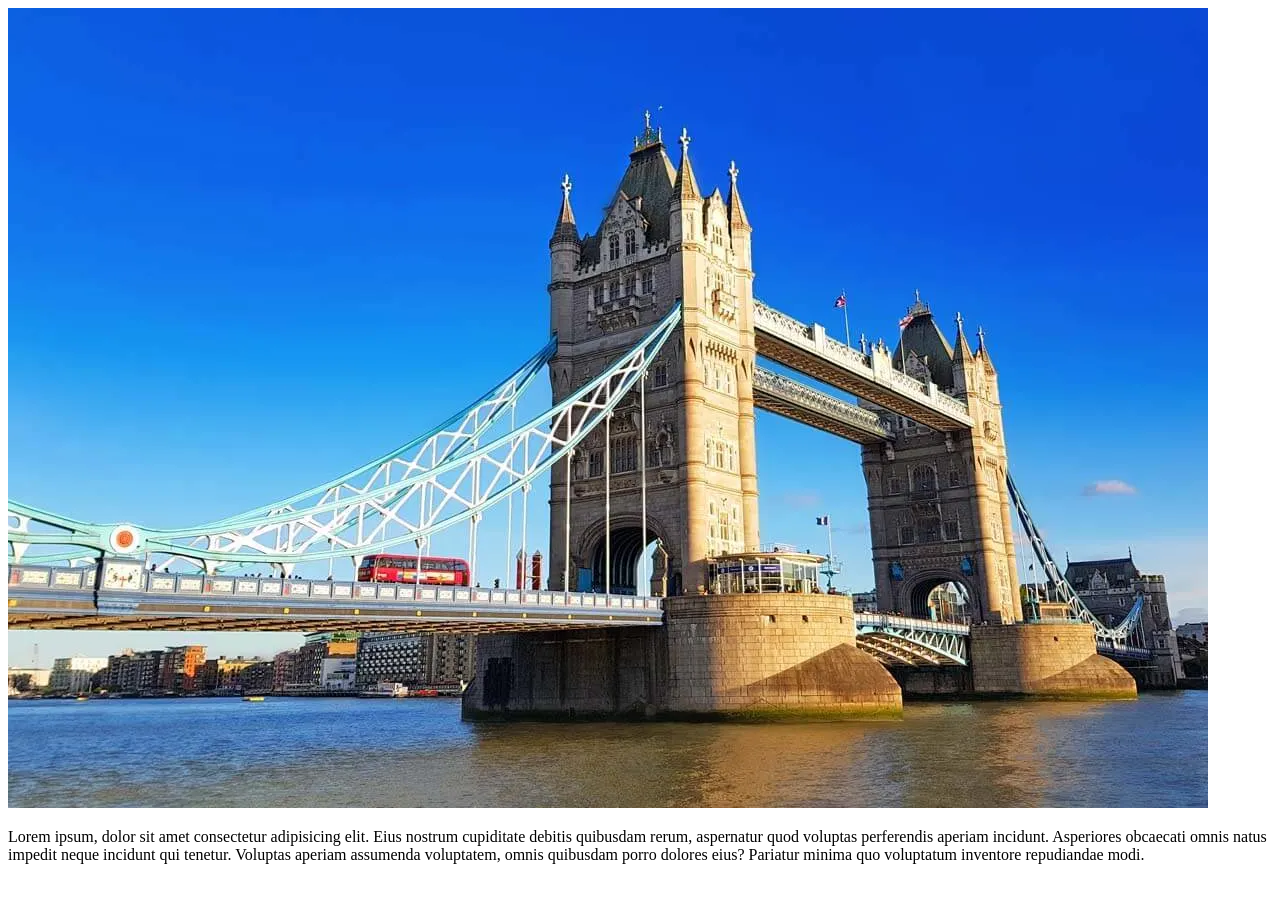
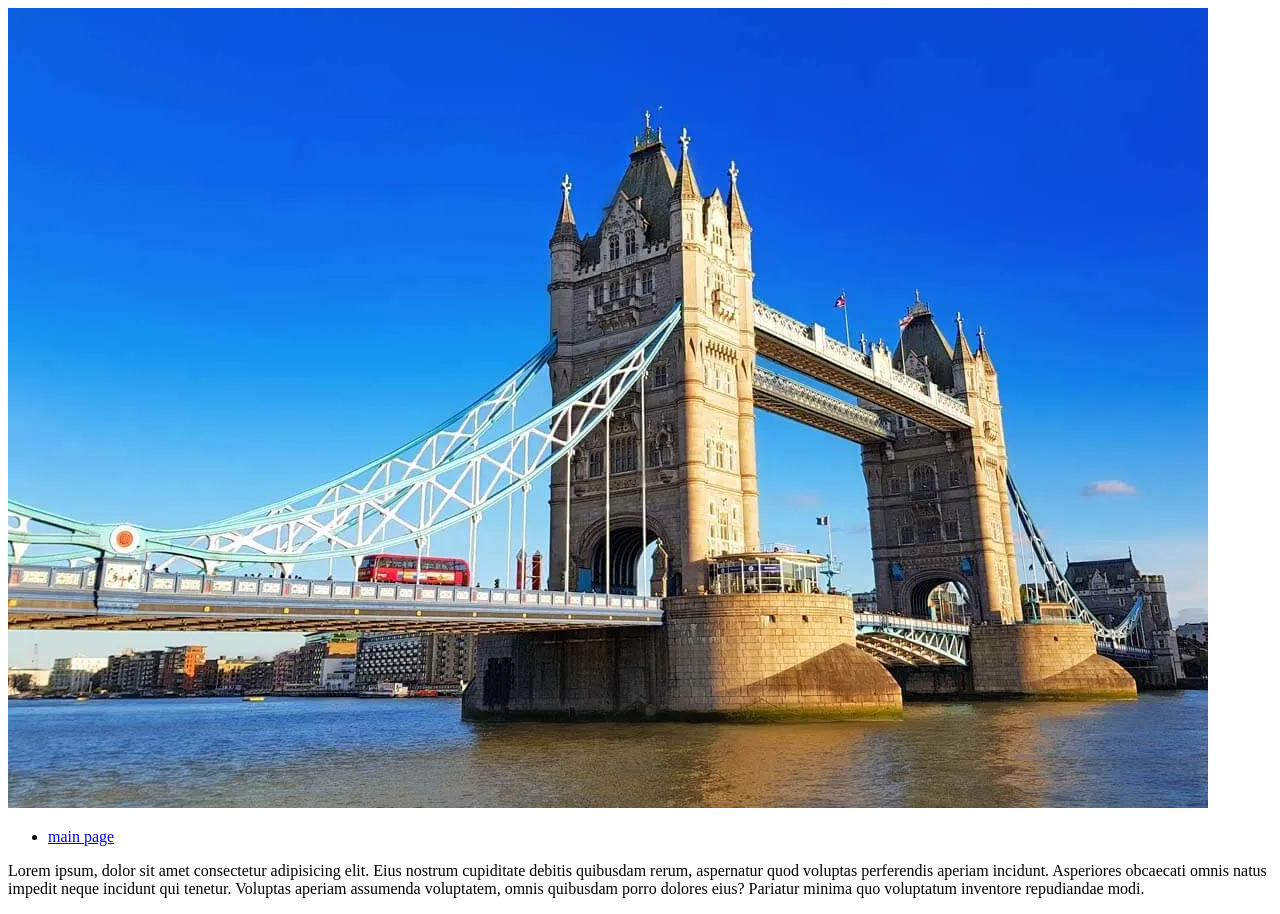
Before and after one commit to knowaccount/onlyonly, a plain HTML site: page index.html in a window 1280 px wide. Before the commit the page ends 880 px from the top, so only its background shows below. Drawn offline with Linux system fonts and the light colour scheme.

Commit message:
Update index.html

```diff
--- a/index.html
+++ b/index.html
@@ -7,6 +7,9 @@
 </head>
 <body>
     <img src="place1.jpeg" alt="this is my place">
+    <ul>
+        <li><a href="main.html">main page</a></li>
+    </ul>
     <p>
         Lorem ipsum, dolor sit amet consectetur adipisicing elit. Eius nostrum cupiditate debitis quibusdam rerum, aspernatur quod voluptas perferendis aperiam incidunt. Asperiores obcaecati omnis natus impedit neque incidunt qui tenetur. Voluptas aperiam assumenda voluptatem, omnis quibusdam porro dolores eius? Pariatur minima quo voluptatum inventore repudiandae modi.
     </p>
```
